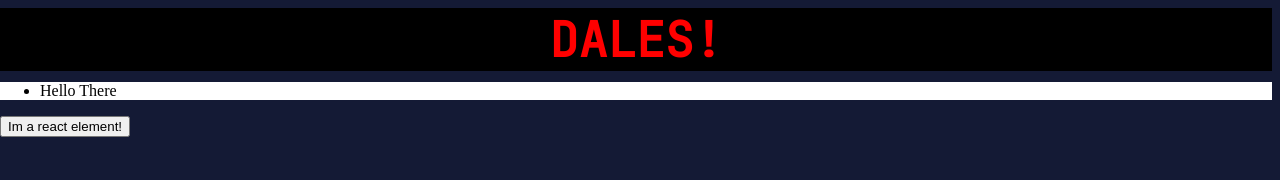
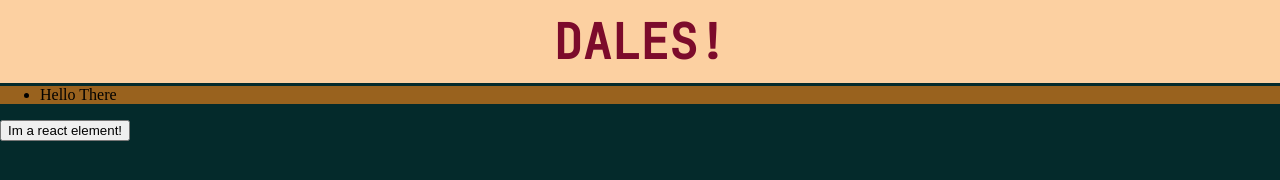
Before and after one commit to wd40bug/family_site, a plain HTML site: page index.html in a window 1280 px wide. Drawn offline with nearby package versions, Linux system fonts and the light colour scheme.

Commit message:
better coloring

```diff
--- a/styles/style.css
+++ b/styles/style.css
@@ -1,29 +1,35 @@
 h1 {
     text-align: center;
-    color: red;
+    color: var(--claret);
     text-transform: uppercase;
     font-size: 300%;
     font-family: 'JetBrains Mono', monospace;
     width: 100%;
-    background-color: black;
-    margin-bottom: -5px;
-    margin-top: 0;
+    background-color: var(--light-orange);
+    margin: 0;
+    margin-bottom: -1%;
+    padding: 10px 0px;
 }
 
 nav {
     margin-top: 0%;
     width: 100%;
-    background-color: white;
+    background-color: var(--golden-brown);
 }
 
 html {
-    background-color: rgb(20, 26, 53);
+    --rich-black: #042a2bff;
+    --wild-orchid: #d56aa0ff;
+    --light-orange: #fcd0a1ff;
+    --claret: #7c0b2bff;
+    --golden-brown: #99621eff;
+    background-color: var(--rich-black);
 }
 
 body {
-    margin-left: 0%;
+    margin: 0;
 }
 
 #counter {
-    color: white;
+    color: var(--light-orange);
 }
```
